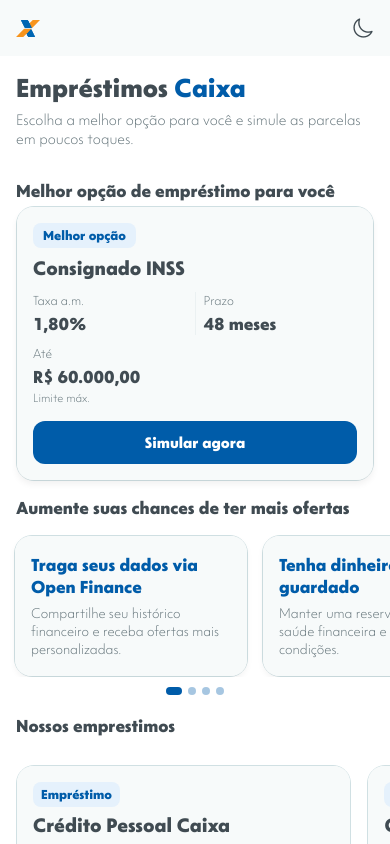
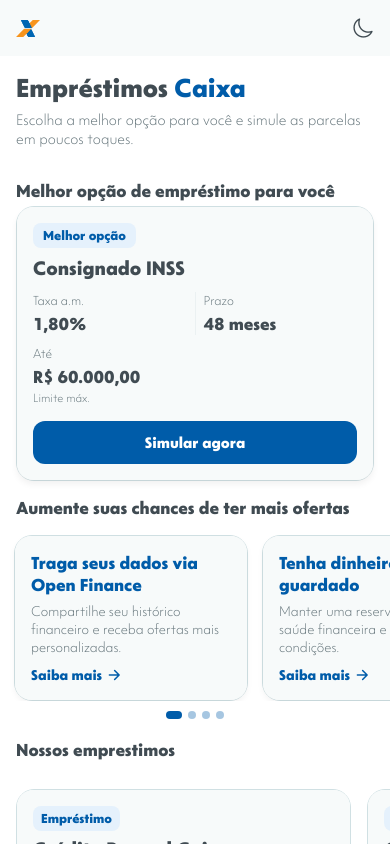
Before and after one commit to andremralves/hackathon-caixa-2025, a React Native app: screen /Home in a window 390 px wide. Built offline with nearby package versions, Linux system fonts and the light colour scheme.

Commit message:
Add know more

```diff
--- a/src/components/TipsCarousel.tsx
+++ b/src/components/TipsCarousel.tsx
@@ -1,5 +1,6 @@
 import React, { useRef, useState } from 'react';
 import { View, FlatList, StyleSheet, Dimensions, Pressable, ViewToken } from 'react-native';
+import { Ionicons } from '@expo/vector-icons';
 import { Txt } from '#/components/Txt';
 import { Themes } from '#/constants/Colors';
 import { useAppColorScheme } from '#/context/theme';
@@ -52,6 +53,14 @@
             <View style={[styles.card, { backgroundColor: t.surface }]}>
               <Txt style={[styles.tipTitle, { color: t.primary }]}>{item.title}</Txt>
               <Txt style={[styles.tipDesc, { color: t.textMuted }]}>{item.description}</Txt>
+              <Pressable
+                onPress={() => onPressItem?.(item)}
+                style={({ pressed }) => [styles.moreLink, pressed && { opacity: 0.6 }]}
+                accessibilityRole="button"
+              >
+                <Txt style={[styles.moreText, { color: t.primary }]}>Saiba mais</Txt>
+                <Ionicons name="arrow-forward" size={16} color={t.primary} style={{ marginLeft: 4 }} />
+              </Pressable>
             </View>
           </Pressable>
         )}
@@ -93,6 +102,12 @@
   },
   tipTitle: { fontSize: 16, fontWeight: '700', marginBottom: 6 },
   tipDesc: { fontSize: 13, lineHeight: 18 },
+  moreLink: {
+    flexDirection: 'row',
+    alignItems: 'center',
+    marginTop: 10,
+  },
+  moreText: { fontSize: 13, fontWeight: '700' },
   dots: { flexDirection: 'row', alignSelf: 'center', gap: 6, marginTop: 10 },
   dot: { height: 8, borderRadius: 4 },
 });
```
